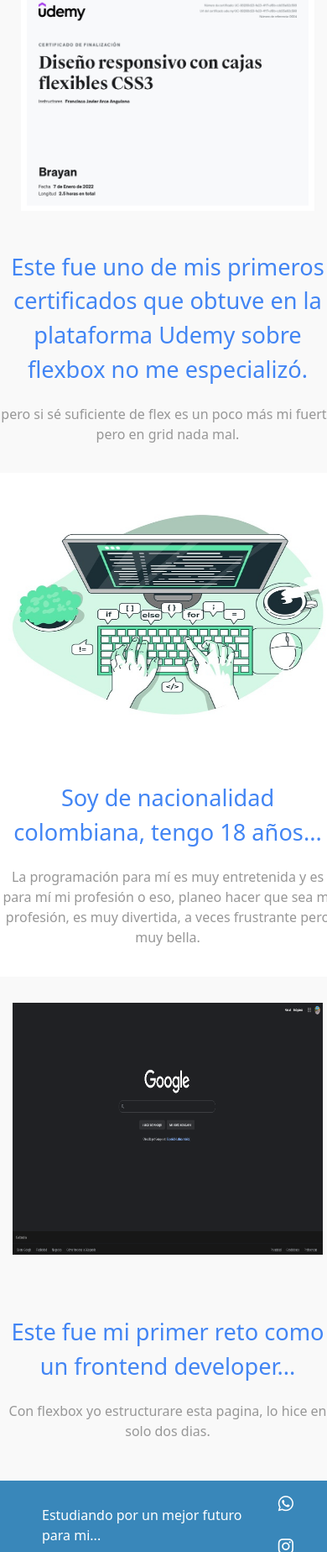
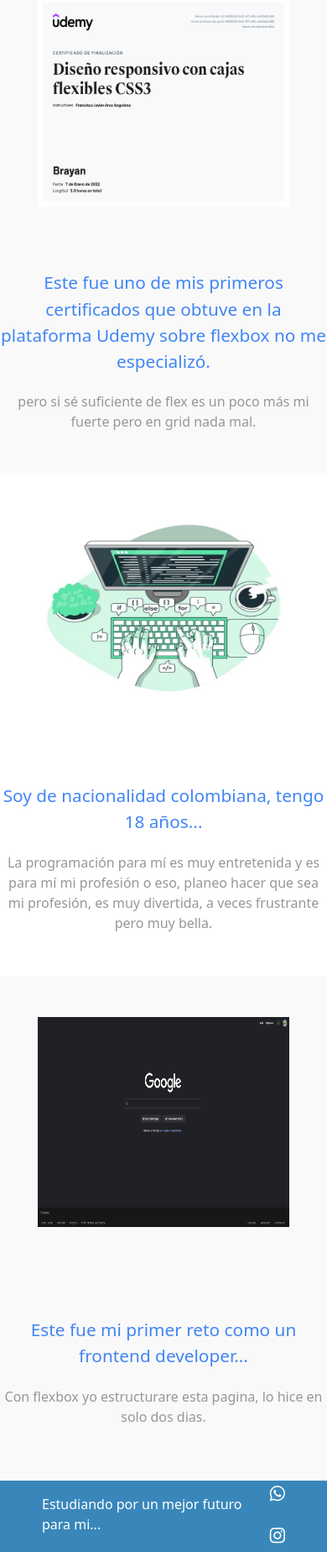
Before and after one commit to JhoanGomez19/CoderHouse, a plain HTML site: page MiSegundaPagina/index.html in a window 390 px wide. Shown: the part 1032-2880 px from the top of the page at 84% size. Drawn offline with nearby package versions, Linux system fonts and the light colour scheme.

Commit message:
version 5

```diff
--- a/MiSegundaPagina/style.css
+++ b/MiSegundaPagina/style.css
@@ -521,22 +521,34 @@ footer {
 
 @media (max-width: 557px) {
   main .image-flex-p img {
-    width: 350px;
-    height: 270px;
+    width: 300px;
+    height: 250px;
   }
   main .image-google-p img {
-    width: 370px;
-    height: 300px;
+    width: 300px;
+    height: 250px;
   }
   main .image-code-p img {
-    width: 400px;
-    height: 300px;
+    width: 300px;
+    height: 250px;
   }
 
   footer .img-logo {
     display: none;
 
   }
+
+  main .image-flex-p .container-text-flex .first-text-flex {
+    font-size: 1.3rem;
+  }
+  main .image-code-p .container-text-code .first-text-code {
+    font-size: 1.3rem;
+  }
+  main .image-google-p .container-text-google .first-text-google {
+    font-size: 1.3rem;
+  }
+
+
 
 
   footer .container-img-icon-p {
@@ -556,6 +568,8 @@ footer {
   }
 
   footer .img-team {
+    width: 280px;
+    height: 200px;
     grid-area: img-team;
     display: flex;
     justify-self: center;
```
Also changed, not shown: appliances/appliances.html (+1 -0 lines), boys/boys.html (+1 -0 lines), man/man.html (+1 -0 lines).
